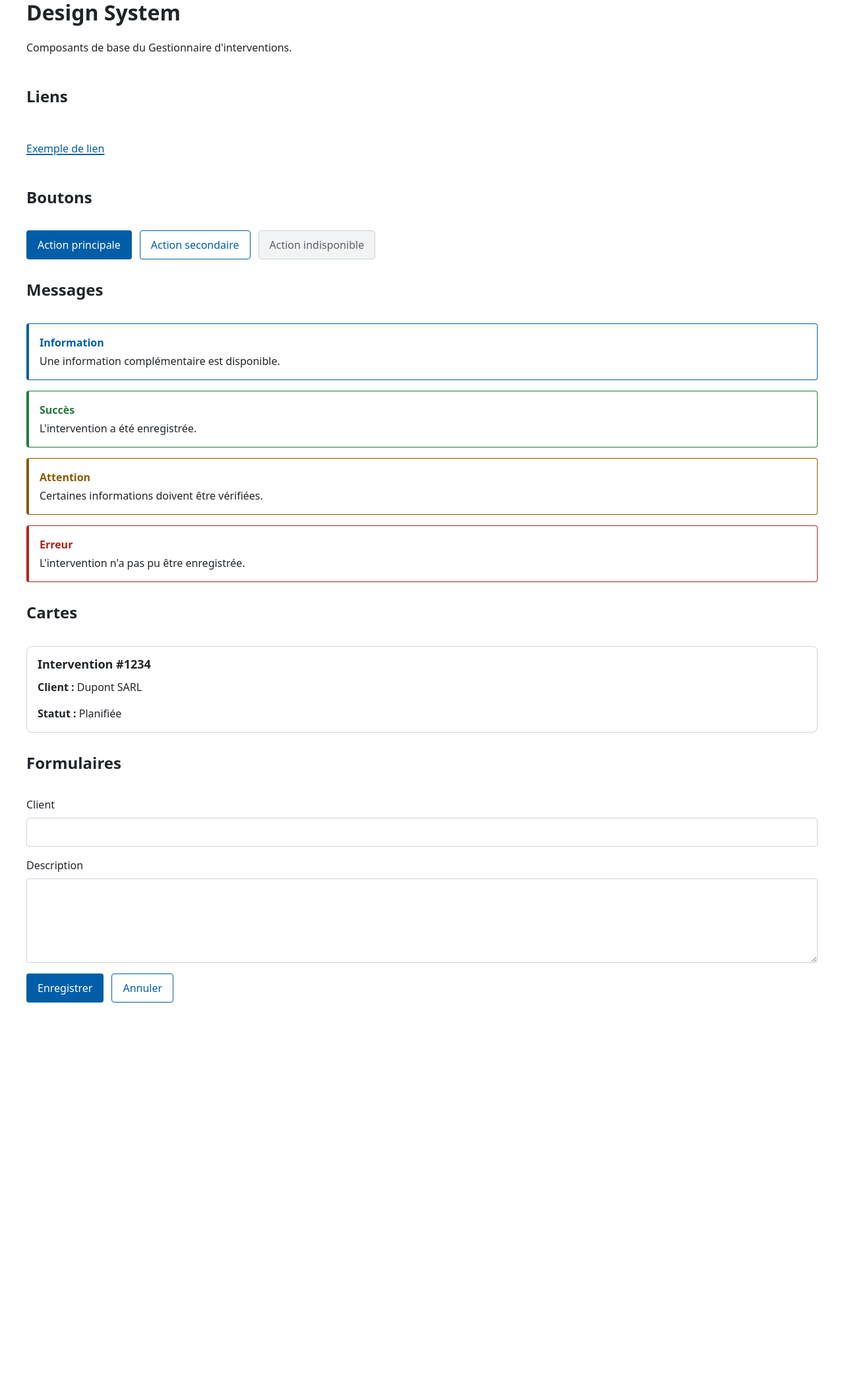
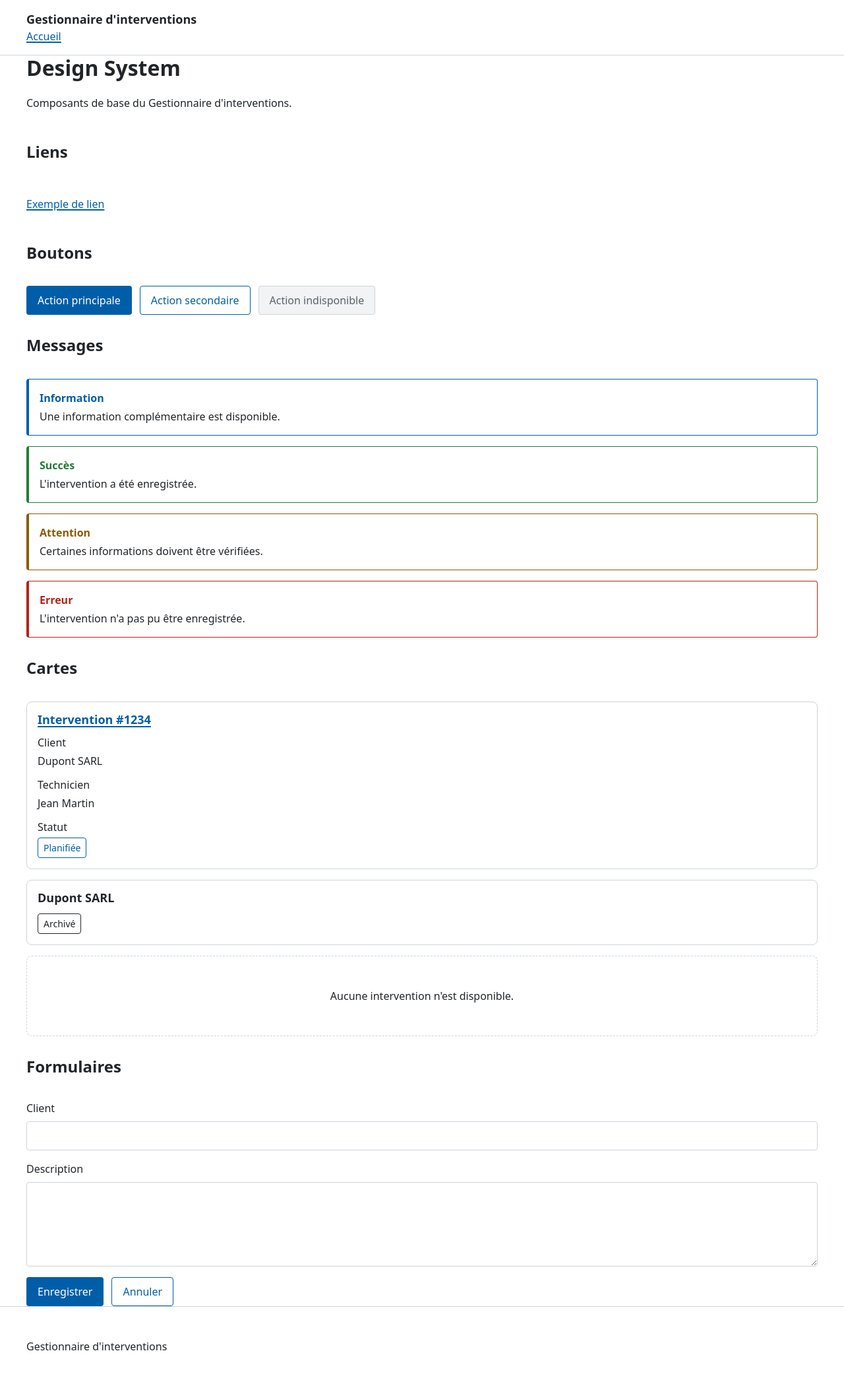
Before and after one commit to BrivalTech/intervention-manager, a Django app: page / in a window 1280 px wide. Shown: the whole page at 66% size. Before the commit the page ends 1519 px from the top, so only its background shows below. Run offline with Django 5.2, Linux system fonts and the light colour scheme.

Commit message:
feat= add domain design system components

```diff
--- a/static/css/main.css
+++ b/static/css/main.css
@@ -41,6 +41,33 @@ h3 {
     flex-wrap: wrap;
     gap: var(--space-3);
     align-items: center;
+}
+
+/* Header / Footer */
+.site-header {
+    padding-block: var(--space-4);
+    border-block-end: var(--border-width) solid var(--color-border);
+}
+
+.site-title {
+    margin: 0;
+    font-size: var(--font-size-lg);
+    font-weight: var(--font-weight-bold);
+}
+
+.site-footer {
+    padding-block: var(--space-6);
+    border-block-start: var(--border-width) solid var(--color-border);
+}
+
+/* Navigation */
+.nav-list {
+    display: flex;
+    flex-wrap: wrap;
+    gap: var(--space-4);
+    padding: 0;
+    margin: 0;
+    list-style: none;
 }
 
 /* Links */
@@ -175,6 +202,27 @@ a:active {
     margin-block-end: 0;
 }
 
+/* List */
+.data-list {
+    display: grid;
+    gap: var(--space-3);
+    margin-block: 0;
+}
+
+.data-list > div {
+    display: grid;
+    gap: var(--space-1);
+}
+
+.data-list dt {
+    font-weight: var(--font-weight-medium);
+}
+
+.data-list dd {
+    margin-block: 0;
+    margin-inline-start: 0;
+}
+
 /* Form */
 .form-field {
     display: flex;
@@ -218,3 +266,36 @@ textarea.form-control {
     font-size: var(--font-size-sm);
     font-weight: var(--font-weight-medium);
 }
+
+/* Status */
+.status {
+    display: inline-block;
+    padding: var(--space-1) var(--space-2);
+    border: var(--border-width) solid currentcolor;
+    border-radius: var(--border-radius-sm);
+    font-size: var(--font-size-sm);
+    font-weight: var(--font-weight-medium);
+}
+
+.status--planned {
+    color: var(--color-info);
+}
+
+.status--in-progress {
+    color: var(--color-warning);
+}
+
+.status--completed {
+    color: var(--color-success);
+}
+
+.status--cancelled {
+    color: var(--color-danger);
+}
+
+.empty-state {
+    padding: var(--space-6);
+    text-align: center;
+    border: var(--border-width) dashed var(--color-border);
+    border-radius: var(--border-radius-md);
+}
--- a/templates/base.html
+++ b/templates/base.html
@@ -18,10 +18,36 @@
         <a class="skip-link" href="#main-content">
             Aller au contenu principal
         </a>
+
+        <header class="site-header">
+            <div class="container">
+                <p class="site-title">Gestionnaire d'interventions</p>
+                <nav aria-label="Navigation principale">
+                    <ul class="nav-list">
+                        <li>
+                            <a href="{% url 'core:home' %}"
+                                    {% if request.resolver_match.url_name == "home" %}
+                                        aria-current="page"
+                                    {% endif %}
+                            >
+                                Accueil
+                            </a>
+                        </li>
+                    </ul>
+                </nav>
+            </div>
+        </header>
+
         <main id="main-content" tabindex="-1">
             <div class="container">
                 {% block content %}{% endblock %}
             </div>
         </main>
+
+        <footer class="site-footer">
+            <div class="container">
+                <p>Gestionnaire d'interventions</p>
+            </div>
+        </footer>
     </body>
 </html>
--- a/templates/home.html
+++ b/templates/home.html
@@ -67,21 +67,44 @@
 
         <section class="stack" aria-labelledby="cards-title">
             <h2 id="cards-title">Cartes</h2>
-
             <article class="card">
-                <h3 class="card__title">Intervention #1234</h3>
+                <h3 class="card__title">
+                    <a href="#">Intervention #1234</a>
+                </h3>
+                <div class="card__content">
+                    <dl class="data-list">
+                        <div>
+                            <dt>Client</dt>
+                            <dd>Dupont SARL</dd>
+                        </div>
+                        <div>
+                            <dt>Technicien</dt>
+                            <dd>Jean Martin</dd>
+                        </div>
+                        <div>
+                            <dt>Statut</dt>
+                            <dd>
+                                <span class="status status--planned">
+                                    Planifiée
+                                </span>
+                            </dd>
+                        </div>
+                    </dl>
+                </div>
+            </article>
+            <article class="card">
+                <h3 class="card__title">Dupont SARL</h3>
                 <div class="card__content">
                     <p>
-                        <strong>Client :</strong>
-                        Dupont SARL
-                    </p>
-
-                    <p>
-                        <strong>Statut :</strong>
-                        Planifiée
+                        <span class="status">
+                            Archivé
+                        </span>
                     </p>
                 </div>
             </article>
+            <div class="empty-state">
+                <p>Aucune intervention n'est disponible.</p>
+            </div>
         </section>
 
         <section class="stack" aria-labelledby="forms-title">
```
